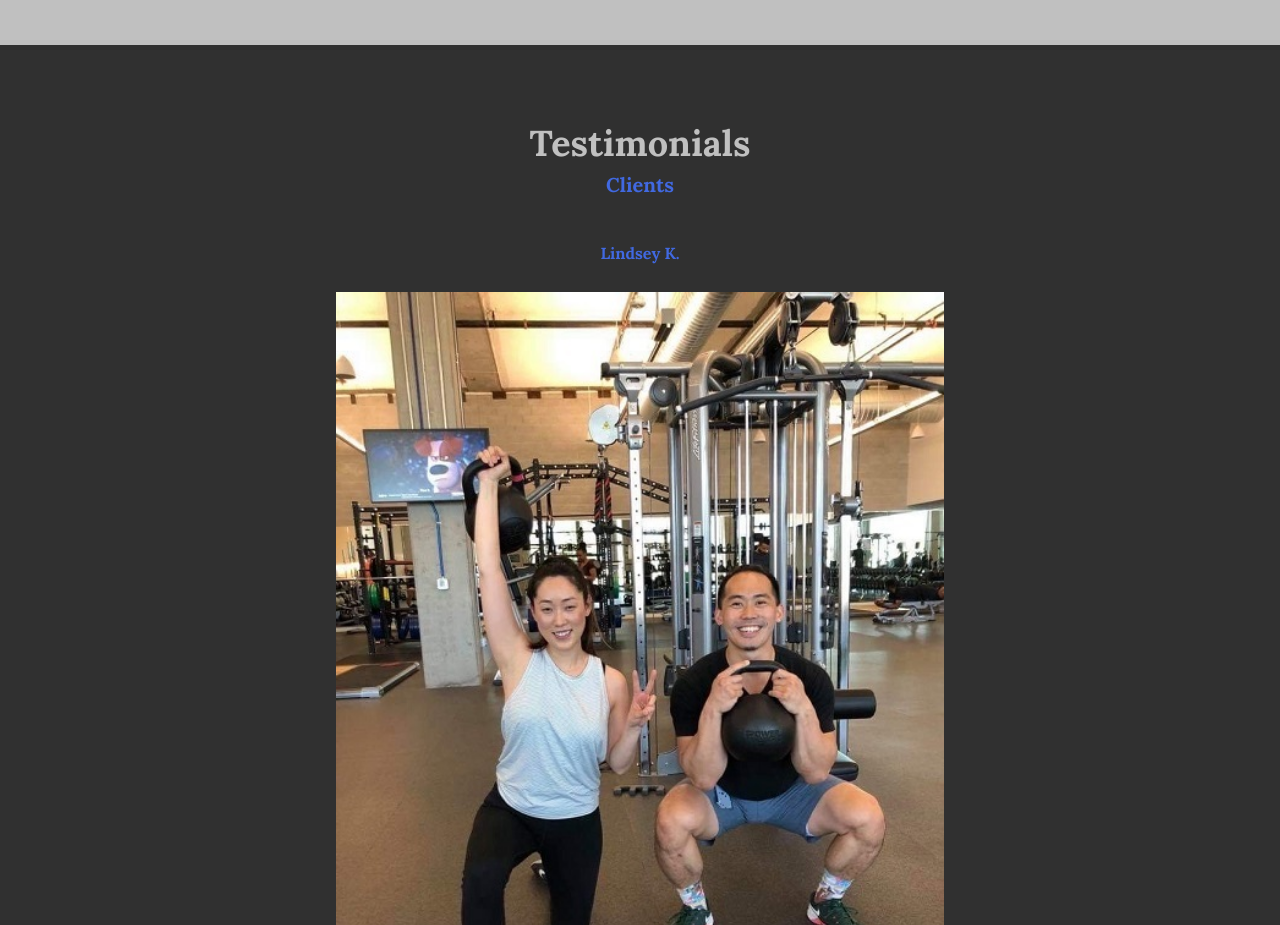
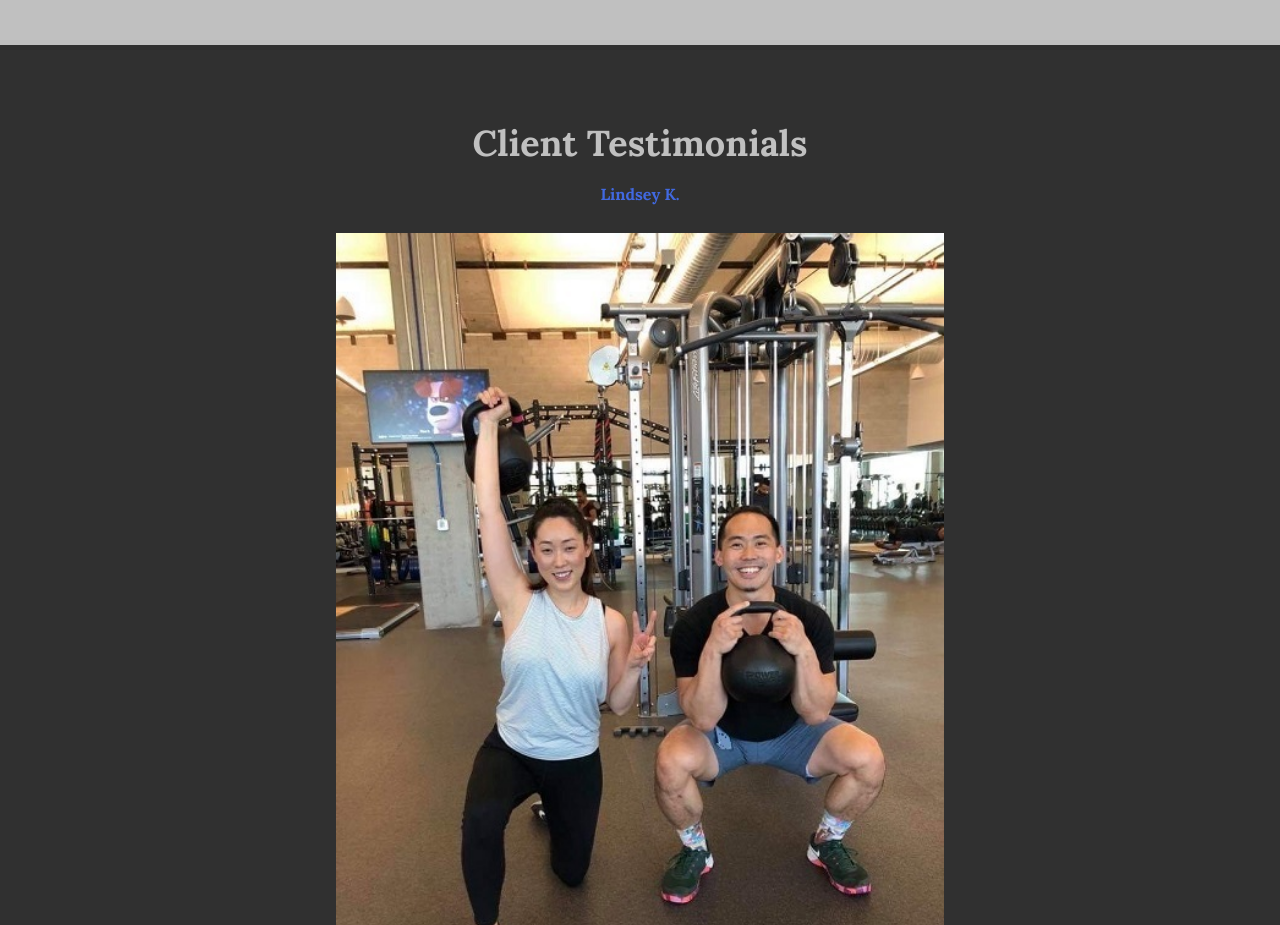
Before and after one commit to aclao89/BodylabbyLao, a plain HTML site: page index.html in a window 1280 px wide. Shown: the part 900-1825 px from the top of the page. Drawn offline with nearby package versions, Linux system fonts and the light colour scheme.

```diff
--- a/index.html
+++ b/index.html
@@ -67,8 +67,8 @@
 
 
         <section class = "my-work" id="testimonials">
-            <h2 class ="section__title section__title--work">Testimonials</h2>
-            <p class ="section__subtitle section__subtitle--work">Clients</p>
+            <h2 class ="section__title section__title--work">Client Testimonials</h2>
+
 
             <h4 class ="section__title section__title--services">Lindsey K.</h4>
             <img src ="img/lindsey.jpg" alt="Alex leaning against target" class = "center">
```
